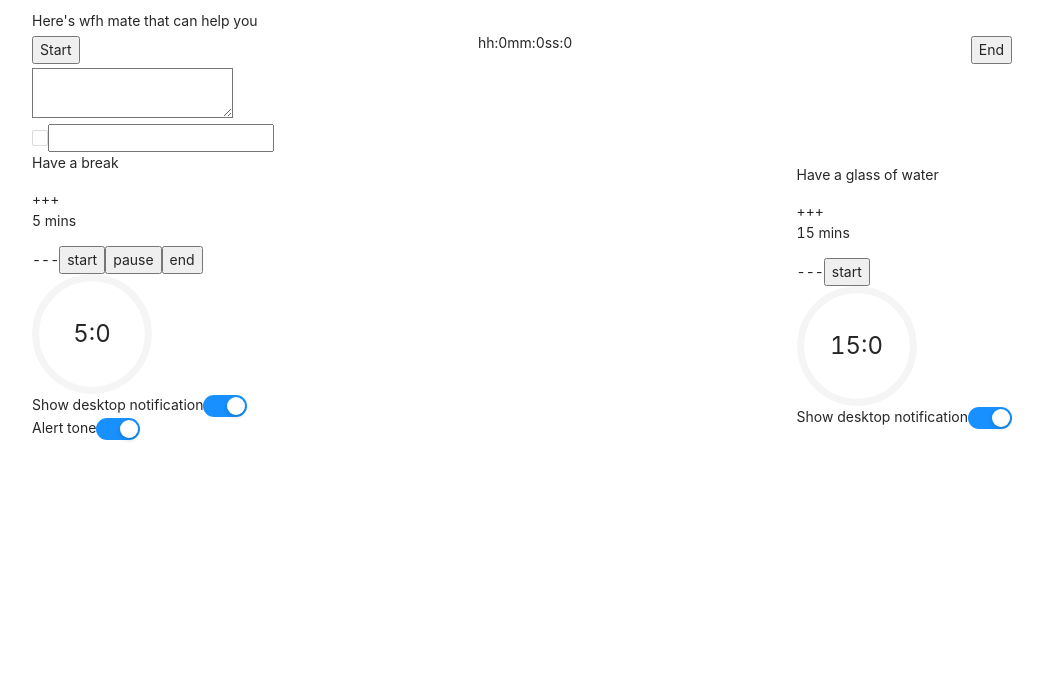
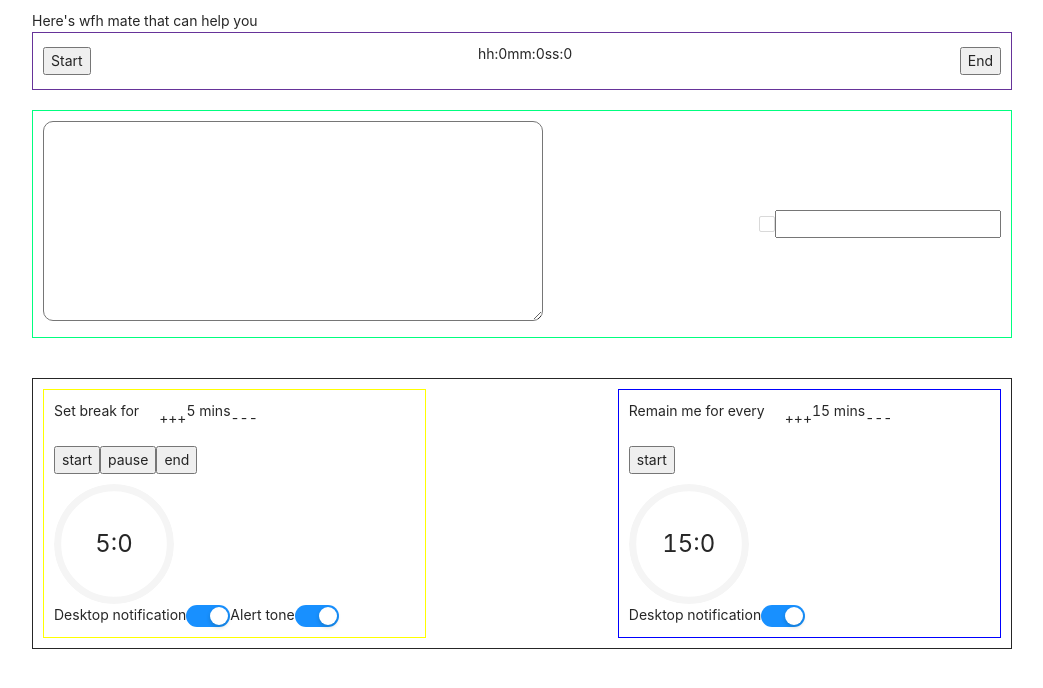
Before and after one commit to karthick3018/wfh-mate, a React (Create React App) app: page / in a window 1280 px wide. Shown: the top 688 px of the page, without its empty margins (118-1161 px from the left). Built offline with nearby package versions, Linux system fonts and the light colour scheme.

Commit message:
initial layout setup added

```diff
--- a/src/App.css
+++ b/src/App.css
@@ -15,4 +15,7 @@
   display: flex;
   align-items: center;
   justify-content: space-between;
+  margin-top: 20px;
+  padding: 10px;
+  border: 1px solid;
 }
--- /dev/null
+++ b/src/components/breakTimer/breakTimer.css
@@ -0,0 +1,30 @@
+.break-wrapper{
+  max-width: 40%;
+  width: 100%;
+  padding: 10px;
+  border: 1px solid yellow;
+  align-items: center;
+}
+
+.set-break-wrapper{
+  display: flex;
+  align-content: center;
+}
+
+.set-break-time{
+  display: flex;
+  padding-left: 20px;
+  justify-content: space-between;
+  align-items: center;
+}
+
+.timer-control-wrapper{
+  display: flex;
+  align-items: center;
+  padding: 10px 0;
+}
+
+.switch-wrapper{
+  display: flex;
+  align-items: center;
+}
--- a/src/components/breakTimer/index.js
+++ b/src/components/breakTimer/index.js
@@ -5,6 +5,7 @@ import {ALARM_TONE} from '../../helpers/sounds';
 import DesktopNotification from '../../uiElements/desktopNotification';
 import useLocalStorage  from '../../hooks/useLocalStorage';
 import useReduceTimer from '../../hooks/useReduceTimer';
+import './breakTimer.css';
 
 const BreakTimer = () => {
   const [breakTime,setBreakTime] = useState({
@@ -67,15 +68,27 @@ const BreakTimer = () => {
   }
 
   return (
-    <div>
-      <p>Have a break</p>
-       <span onClick={handleIncrement}>+++</span><p>{breakTime?.minutes}  mins</p><span onClick={handleDecrement}>---</span>
-       <button onClick={handleStart}>start</button>
-       <button onClick={()=>setBreakStartClicked(false)}>pause</button>
-       <button onClick={()=>setBreakStartClicked(false)}>end</button>
+    <div className="break-wrapper">
+      <div className="set-break-wrapper">
+        <p>Set break for</p>
+        <div className="set-break-time">
+         <span span onClick={handleIncrement}>+++</span><p>{breakTime?.minutes}  mins</p><span onClick={handleDecrement}>---</span>
+        </div>
+       </div>
+
+       <div className="timer-control-wrapper">
+        <button onClick={handleStart}>start</button>
+        <button onClick={()=>setBreakStartClicked(false)}>pause</button>
+        <button onClick={()=>setBreakStartClicked(false)}>end</button>
+       </div>
+
        <ProgressBar time={state} totalTime={state?.minutes}/>
-       <Switch label={"Show desktop notification"} handleSwitchChange={handleDesktopSwitchChange} checked={isEnableNotification}/>
+
+      <div className="switch-wrapper">
+       <Switch label={"Desktop notification"} handleSwitchChange={handleDesktopSwitchChange} checked={isEnableNotification}/>
        <Switch label={"Alert tone"} handleSwitchChange={handleAlertSwitchChange} checked={isAlarmEnabled}/>
+      </div>
+
        <DesktopNotification
         title="WFH mate"
         body="hey karthick water break now"
--- a/src/components/note/index.js
+++ b/src/components/note/index.js
@@ -1,10 +1,11 @@
 import React from 'react';
 import TextArea from '../../uiElements/textArea';
 import TodoElement from '../../uiElements/todo';
+import './notes.css';
 
 const Note = () => {
   return (
-    <div>
+    <div className="notes-wrapper">
       <TextArea
 
       />
--- /dev/null
+++ b/src/components/note/notes.css
@@ -0,0 +1,8 @@
+.notes-wrapper {
+  display: flex;
+  justify-content: space-between;
+  align-items: center;
+  border: 1px solid springgreen;
+  margin:20px 0;
+  padding: 10px;
+}
--- a/src/components/waterBreakTimer/index.js
+++ b/src/components/waterBreakTimer/index.js
@@ -5,6 +5,7 @@ import DesktopNotification from '../../uiElements/desktopNotification';
 import ProgressBar from '../../uiElements/progress';
 import useLocalStorage  from '../../hooks/useLocalStorage';
 import useReduceTimer from '../../hooks/useReduceTimer';
+import './waterBreak.css'
 
 const WaterBreakTimer = () => {
   const [waterBreakTime,setWaterBreakTime] = useState({
@@ -55,12 +56,23 @@ const WaterBreakTimer = () => {
   }
 
   return (
-    <div>
-      <p>Have a glass of water </p>
-       <span onClick={handleIncrement}>+++</span><p>{waterBreakTime?.minutes}  mins</p><span onClick={handleDecrement}>---</span>
-       <button onClick={handleStart}>start</button>
+    <div className="water-break-wrapper">
+
+       <div className="set-water-break">
+        <p>Remain me for every </p>
+        <div className="water-break-timer">
+          <span onClick={handleIncrement}>+++</span><p>{waterBreakTime?.minutes}  mins</p><span onClick={handleDecrement}>---</span>
+        </div>
+       </div>
+
+       <div className="water-break-control">
+        <button onClick={handleStart}>start</button>
+       </div>
+
        <ProgressBar time={state} totalTime={waterBreakTime?.minutes}/>
-       <Switch label={"Show desktop notification"} handleSwitchChange={handleSwitchChange} checked={isEnableNotification}/>
+
+       <Switch label={"Desktop notification"} handleSwitchChange={handleSwitchChange} checked={isEnableNotification}/>
+
        <DesktopNotification
         title="WFH mate"
         body="hey karthick water break now"
--- /dev/null
+++ b/src/components/waterBreakTimer/waterBreak.css
@@ -0,0 +1,23 @@
+.water-break-wrapper{
+  max-width: 40%;
+  width: 100%;
+  padding: 10px;
+  border: 1px solid blue;
+  align-items: center;
+}
+
+.set-water-break{
+  display: flex;
+  align-content: center;
+}
+
+.water-break-timer{
+  display: flex;
+  padding-left: 20px;
+  justify-content: space-between;
+  align-items: center;
+}
+
+.water-break-control{
+  padding: 10px 0;
+}
--- a/src/components/workTimer/workTimer.css
+++ b/src/components/workTimer/workTimer.css
@@ -2,4 +2,6 @@
   display: flex;
   align-items: center;
   justify-content: space-between;
+  border: 1px solid rebeccapurple;
+  padding: 10px;
 }
--- a/src/uiElements/textArea.js
+++ b/src/uiElements/textArea.js
@@ -1,5 +1,6 @@
 import React from 'react';
 import useLocalStorage  from '../hooks/useLocalStorage';
+import './uiStyles/textarea.css';
 
 const TextArea = () => {
   const [{state,setState}] = useLocalStorage('textAreaContent','');
--- /dev/null
+++ b/src/uiElements/uiStyles/textarea.css
@@ -0,0 +1,9 @@
+textarea {
+  max-height: 300px;
+  height: 200px;
+  width: 500px;
+  border-radius: 10px;
+  overflow: scroll;
+  outline: none;
+  padding: 10px;
+}
```
